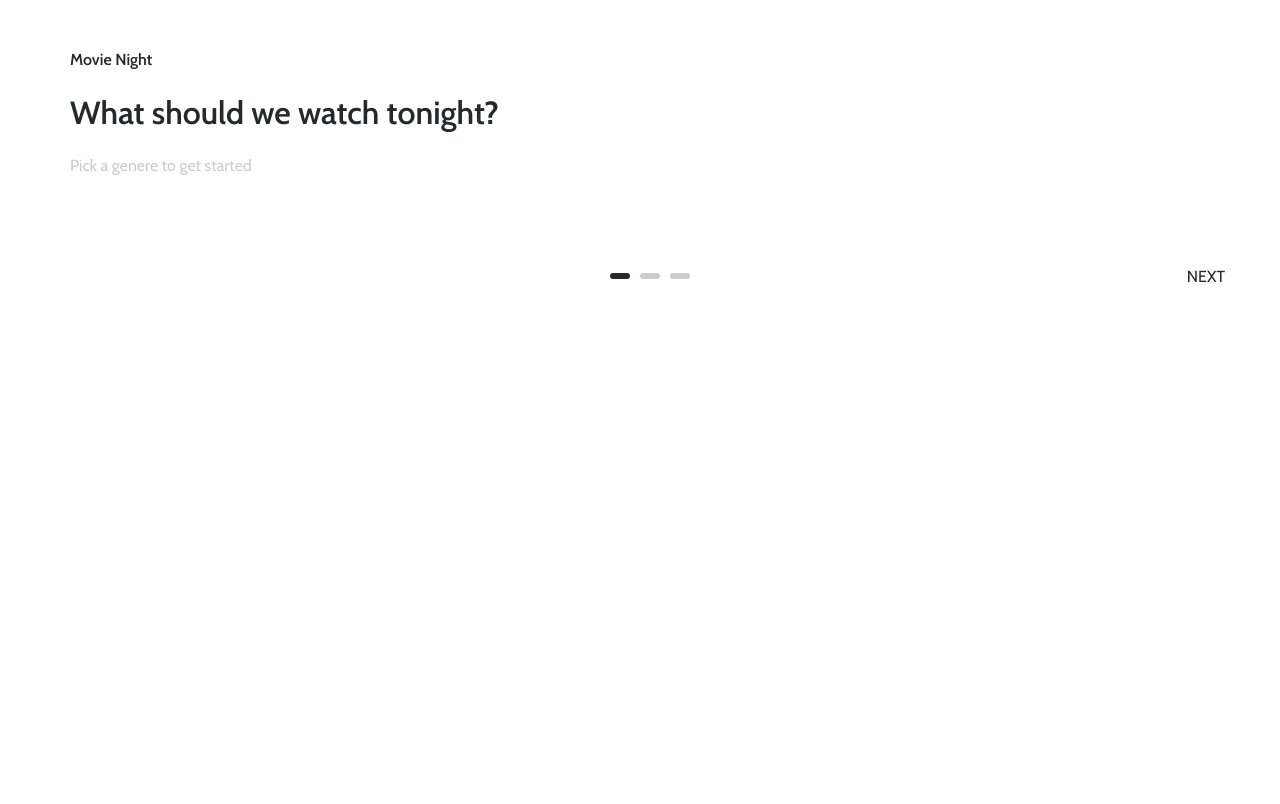
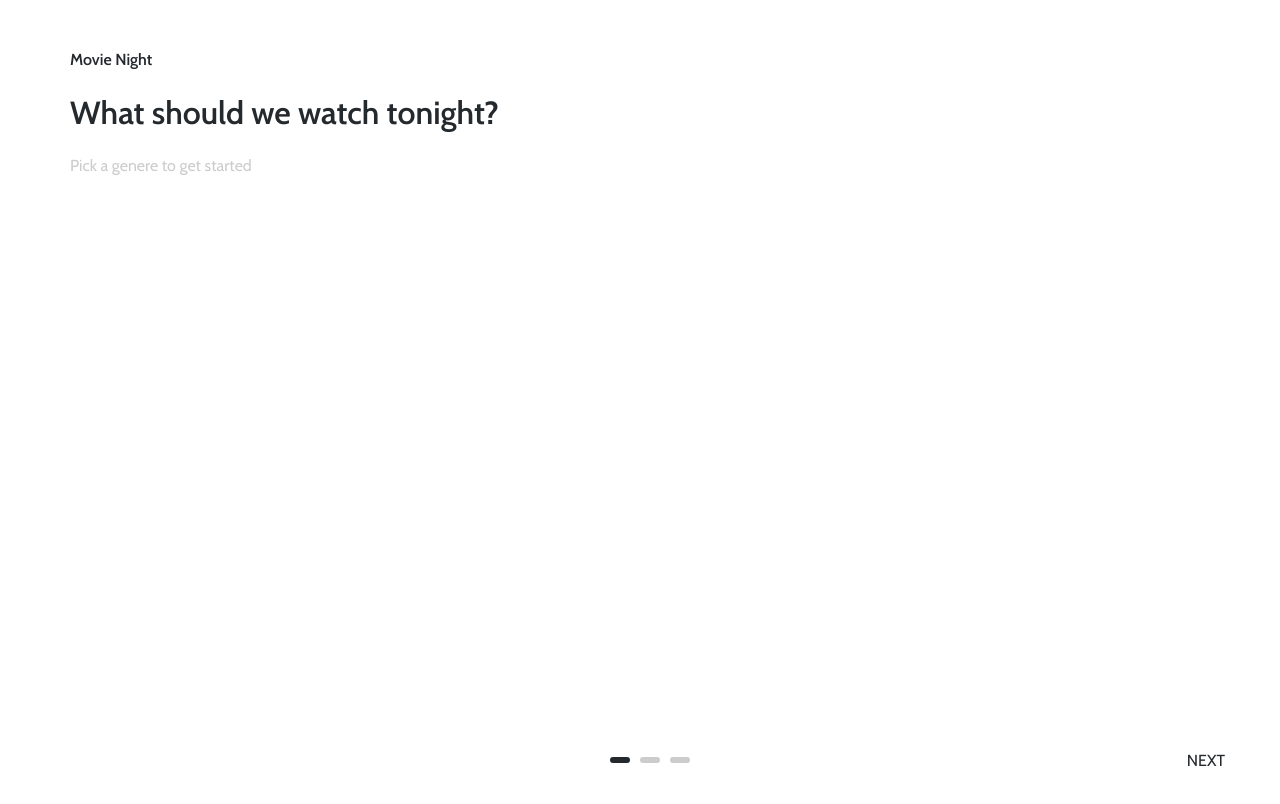
Before and after one commit to Muthukumaruma/zudo-test, a Next.js app in the folder movie/: page / in a window 1280 px wide. Shown: the top 804 px of the page. Built offline with nearby package versions, Linux system fonts and the light colour scheme.

Commit message:
design fix

```diff
--- a/movie/sass/components/_movie.scss
+++ b/movie/sass/components/_movie.scss
@@ -71,7 +71,7 @@
 }
 .page{
     position: absolute;
-    bottom: -81px;
+    bottom: 60px;
 
     @media(max-width:960px){
         position: absolute;
--- a/movie/sass/styles.scss
+++ b/movie/sass/styles.scss
@@ -30,6 +30,11 @@ body{
       padding-top: 30;
     }
 }
+#__next{
+  height: 100%;
+  position: absolute;
+  width: 100%;
+}
 @import './imports.scss'; // import other depanency
 
 h1{ font-size: 2.5em; margin: .67em 0 }
@@ -42,6 +47,7 @@ h5, h6{ font-weight: bolder }
 
 .container {
    @include container;
+   min-height: 100%;
   }
 
   .container-fluid {
```
